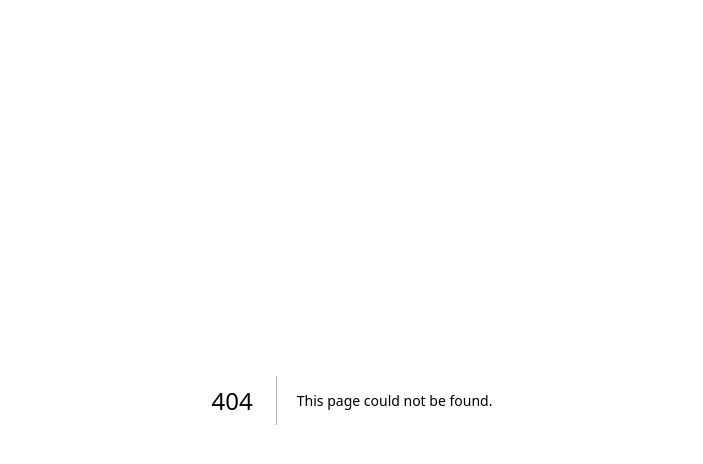
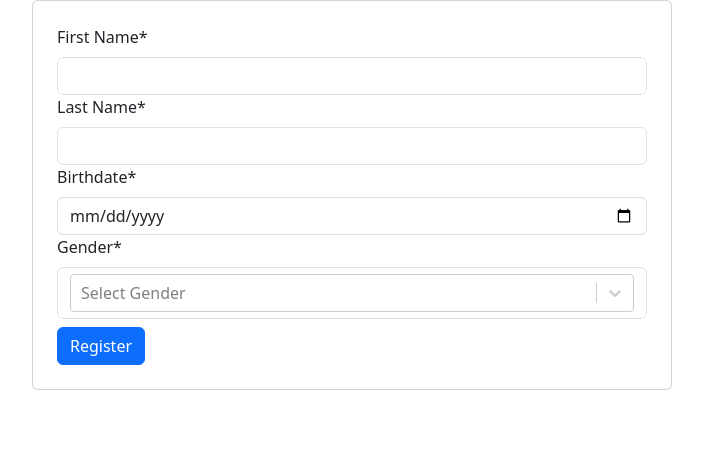
Before and after one commit to jaeheonshim/ask-again, a Next.js app: page /patient/registration in a window 1280 px wide. Before the commit this address had no page. Shown: the top 464 px of the page, without its empty margins (288-991 px from the left). Built offline with nearby package versions, Linux system fonts and the light colour scheme; no server answers.

Commit message:
Registration forms etc.

```diff
--- /dev/null
+++ b/src/app/patient/registration/SimpleAuthenticationForm.js
@@ -0,0 +1,52 @@
+"use client";
+
+import { useEffect, useState } from "react";
+import { getProviders, signIn } from "next-auth/react";
+import { createUserPatientProfile } from "./actions";
+
+export default function SimpleAuthenticationForm({ editForm }) {
+    const [formData, setFormData] = useState({});
+    const [providers, setProviders] = useState(null);
+
+    useEffect(() => {
+        const data = localStorage.getItem('patient_registration_info');
+        setFormData(data ? JSON.parse(data) : {});
+    }, []);
+
+    useEffect(() => {
+        const fetchProviders = async () => {
+          const res = await getProviders();
+          setProviders(res);
+        };
+        fetchProviders();
+    }, []);
+
+    const signInHandler = async (provider) => {
+        const res = await signIn(provider, { callbackUrl: '/patient' });
+    };
+
+    return (
+        <div>
+            <h2>Hi {formData.firstName}!</h2>
+            <p>Please confirm your details</p>
+            <ul>
+                <li>First Name: {formData.firstName}</li>
+                <li>Last Name: {formData.lastName}</li>
+                <li>Date of Birth: {formData.dateOfBirth}</li>
+                <li>Gender: {formData.gender}</li>
+            </ul>
+            <p>Something not right? <a href="" onClick={editForm}>Make changes</a></p>
+            <h3>Last step: Create an account</h3>
+            {providers &&
+            Object.values(providers).map((provider) => (
+              <button
+                className="btn btn-primary w-100"
+                key={provider.name}
+                onClick={() => signInHandler(provider.id)}
+              >
+                Sign in with {provider.name}
+              </button>
+            ))}
+        </div>
+    );
+}
--- /dev/null
+++ b/src/app/patient/registration/SimplePatientInformationForm.js
@@ -0,0 +1,122 @@
+"use client";
+
+import React, { useEffect, useState } from 'react';
+import Select from 'react-select';
+import { useRouter } from 'next/navigation';
+import local from 'next/font/local';
+
+const genderOptions = [
+  { value: 'Male', label: 'Male' },
+  { value: 'Female', label: 'Female' },
+  { value: 'Other', label: 'Other' },
+];
+
+export default function SimplePatientInformationForm({ formDataProp, onFormComplete }) {
+  const router = useRouter();
+
+  const [formData, setFormData] = useState(formDataProp || {
+    firstName: '',
+    lastName: '',
+    dateOfBirth: '',
+    gender: '',
+  });
+
+  useEffect(() => {
+    const data = localStorage.getItem('patient_registration_info');
+    const parsed = JSON.parse(data);
+    if(parsed) {
+      setFormData({
+        ...parsed,
+        gender: genderOptions.find((option) => option.value == parsed.gender)
+      })
+    }
+}, []);
+
+  // Handle input changes
+  const handleChange = (e) => {
+    const { name, value } = e.target;
+    setFormData({ ...formData, [name]: value });
+  };
+
+  // Handle Select changes
+  const handleSelectChange = (selectedOption) => {
+    setFormData({ ...formData, gender: selectedOption });
+  };
+
+  // Handle form submission
+  const handleSubmit = (e) => {
+    e.preventDefault();
+
+    const submissionData = {
+      ...formData,
+      gender: formData.gender?.value || '',
+    };
+
+    localStorage.setItem('patient_registration_info', JSON.stringify(submissionData));
+
+    onFormComplete(submissionData);
+  };
+
+  return (
+    <div>
+      <form onSubmit={handleSubmit}>
+        <div>
+          {/* First Name */}
+          <div>
+            <label className='form-label'>First Name*</label>
+            <input
+              className='form-control'
+              type="text"
+              name="firstName"
+              value={formData.firstName}
+              onChange={handleChange}
+              required
+            />
+          </div>
+          {/* Last Name */}
+          <div>
+            <label className='form-label'>Last Name*</label>
+            <input
+              className='form-control'
+              type="text"
+              name="lastName"
+              value={formData.lastName}
+              onChange={handleChange}
+              required
+            />
+          </div>
+          {/* Birthdate */}
+          <div>
+            <label className='form-label'>Birthdate*</label>
+            <input
+              className='form-control'
+              type="date"
+              name="dateOfBirth"
+              value={formData.dateOfBirth}
+              onChange={handleChange}
+              required
+            />
+          </div>
+          {/* Gender */}
+          <div>
+            <label className='form-label'>Gender*</label>
+            <Select
+              className='form-control'
+              name="gender"
+              options={genderOptions}
+              onChange={handleSelectChange}
+              value={formData.gender}
+              placeholder="Select Gender"
+              required
+            />
+          </div>
+        </div>
+
+        {/* Submit Button */}
+        <button type="submit" className='btn btn-primary mt-2'>
+          Register
+        </button>
+      </form>
+    </div>
+  );
+};
--- /dev/null
+++ b/src/app/patient/registration/actions.js
@@ -0,0 +1,14 @@
+"use server";
+
+import { auth } from "@/auth";
+import Patient from "@/models/patient";
+import User from "@/models/user";
+
+export async function createUserPatientProfile(formData) {
+    const session = await auth();
+    if (!session.user) throw new Error("Unauthorized");
+    const user = await User.create({ userId: session.user.id });
+    user.userType = "patient";
+    await user.save();
+    await Patient.create({ userId: session.user.id, firstName: formData.firstName, lastName: formData.lastName, dateOfBirth: formData.dateOfBirth, gender: formData.gender});
+}
--- /dev/null
+++ b/src/app/patient/registration/page.js
@@ -0,0 +1,27 @@
+"use client";
+
+import { useState } from 'react';
+import SimpleAuthenticationForm from './SimpleAuthenticationForm';
+import SimplePatientRegistrationForm from './SimplePatientInformationForm';
+
+const FORM = 0;
+const REGISTER = 1;
+
+const RegistrationPage = () => {
+    const [signUpStage, setSignUpStage] = useState(FORM);
+    const [formData, setFormData] = useState({});
+
+    return (
+        <div className='card w-50 p-4 mx-auto'>
+            <div>
+                {signUpStage == FORM && <SimplePatientRegistrationForm formDataProp={formData} onFormComplete={(formData) => {
+                    setFormData(formData);
+                    setSignUpStage(REGISTER);
+                }} />}
+                {signUpStage == REGISTER && <SimpleAuthenticationForm formData={formData} editForm={() => setSignUpStage(FORM)} />}
+            </div>
+        </div>
+    );
+};
+
+export default RegistrationPage;
--- /dev/null
+++ b/src/models/patient.js
@@ -0,0 +1,29 @@
+import mongoose, { Schema } from "mongoose";
+import { ObjectId } from "mongodb";
+
+const patientSchema = new Schema({
+  userId: {
+    type: ObjectId,
+    unique: true,
+  },
+  firstName: {
+    type: String,
+    required: true,
+  },
+  lastName: {
+    type: String,
+    required: true,
+  },
+  dateOfBirth: {
+    type: Date,
+    required: true,
+  },
+  gender: {
+    type: String,
+    enum: ['Male', 'Female', 'Other'],
+    required: true,
+  }
+});
+
+const Patient = mongoose.models.Patient || mongoose.model('Patient', patientSchema);
+export default Patient;
```
Also changed, not shown: src/app/patient/createProfile.js (added, +21 -0 lines), src/app/patient/page.js (added, +10 -0 lines).
